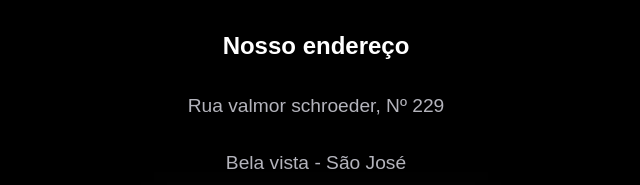
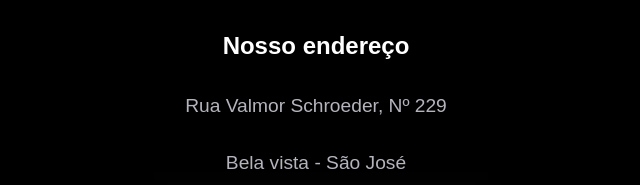
Before and after one commit to jeessall/clickshop, a plain HTML site: page index.html in a window 1280 px wide. Shown: the part 1826-2011 px from the top of the page, 324-964 px from the left. Drawn offline with Linux system fonts and the light colour scheme; a web font is replaced by a local one.

Commit message:
final modl

```diff
--- a/index.html
+++ b/index.html
@@ -133,7 +133,7 @@
                     <li>Sábado: 10:00 às 14:00</li>
                 </ul>
                 <h1>Nosso endereço</h1>
-                <p>Rua valmor schroeder, Nº 229</p>
+                <p>Rua Valmor Schroeder, Nº 229</p>
                 <p>Bela vista - São José</p>
             </div>
             <div class="local">
```
